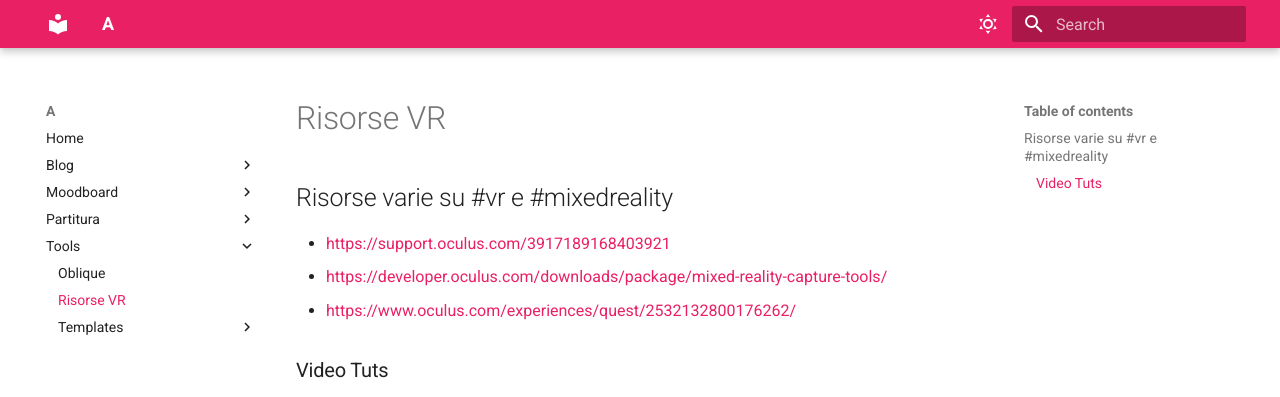
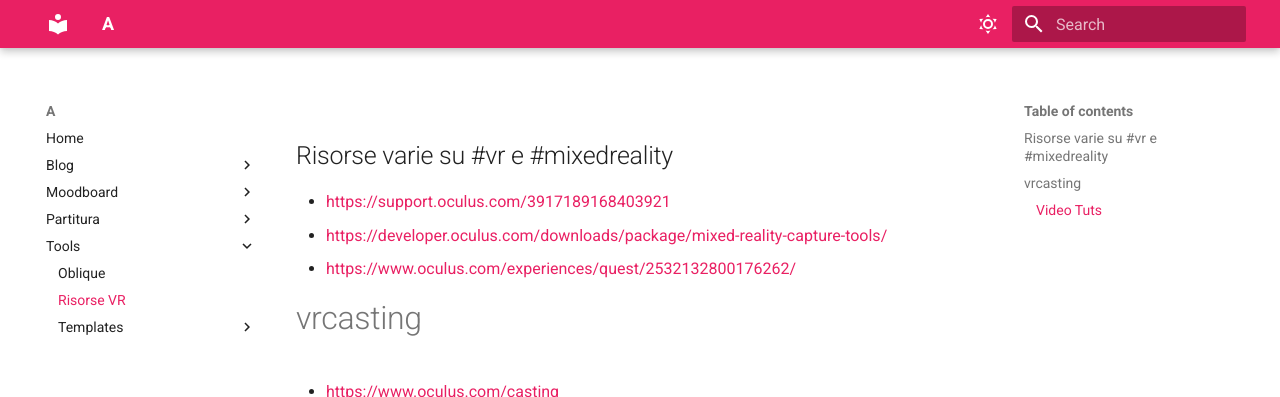
Before and after one commit to davideriboli/A, an MkDocs documentation site: the page built from docs/Tools/Risorse VR.md, in a window 1280 px wide and 1197 px high, cut to the strip 0-397 px from the top of the window. Built offline with MkDocs 1.6.1 and Material for MkDocs 9.7.7, drawn with Linux system fonts in a browser that asks for light colours.

Commit message:
Push 0000018

```diff
--- a/docs/Tools/Risorse VR.md
+++ b/docs/Tools/Risorse VR.md
@@ -3,6 +3,10 @@
 - [https://support.oculus.com/3917189168403921](https://support.oculus.com/3917189168403921)
 - [https://developer.oculus.com/downloads/package/mixed-reality-capture-tools/](https://developer.oculus.com/downloads/package/mixed-reality-capture-tools/)
 - [https://www.oculus.com/experiences/quest/2532132800176262/](https://www.oculus.com/experiences/quest/2532132800176262/)
+
+#vrcasting
+
+- [https://www.oculus.com/casting](https://www.oculus.com/casting)
 
 
 ### Video Tuts
```
